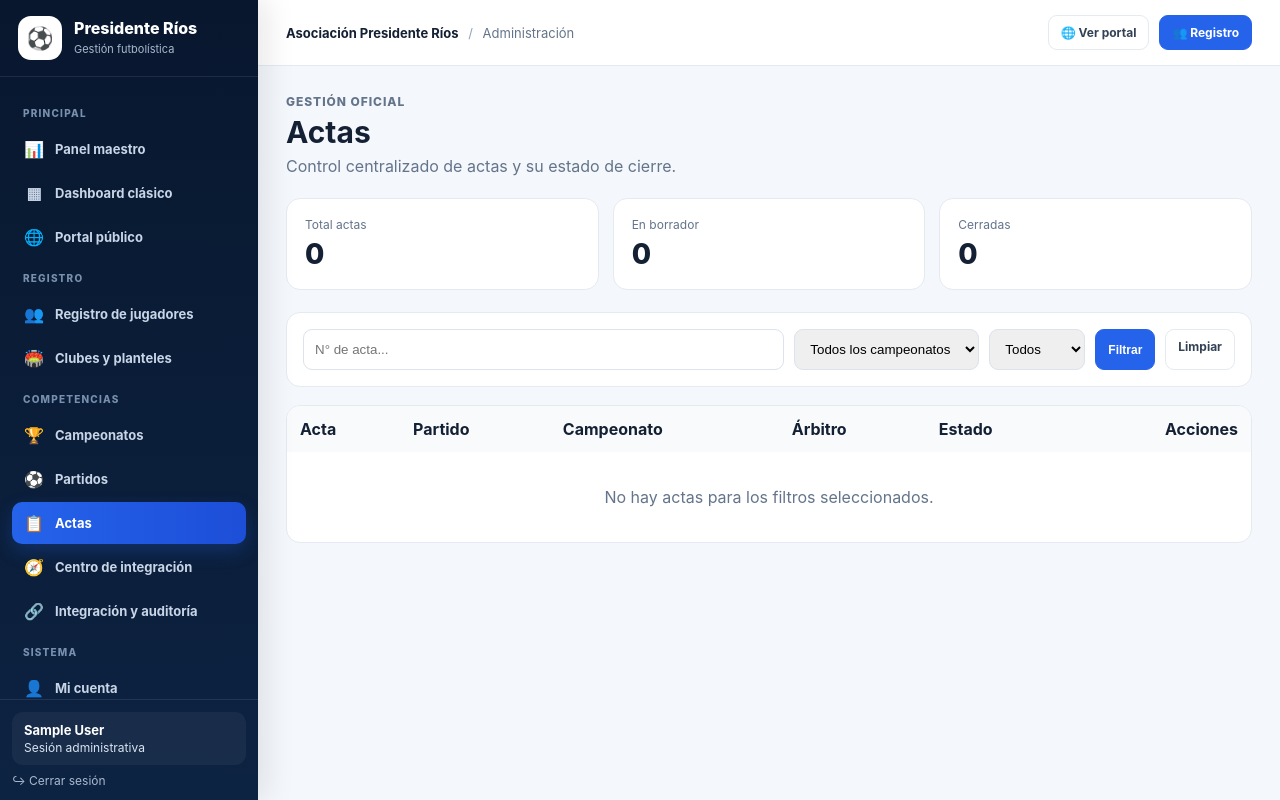
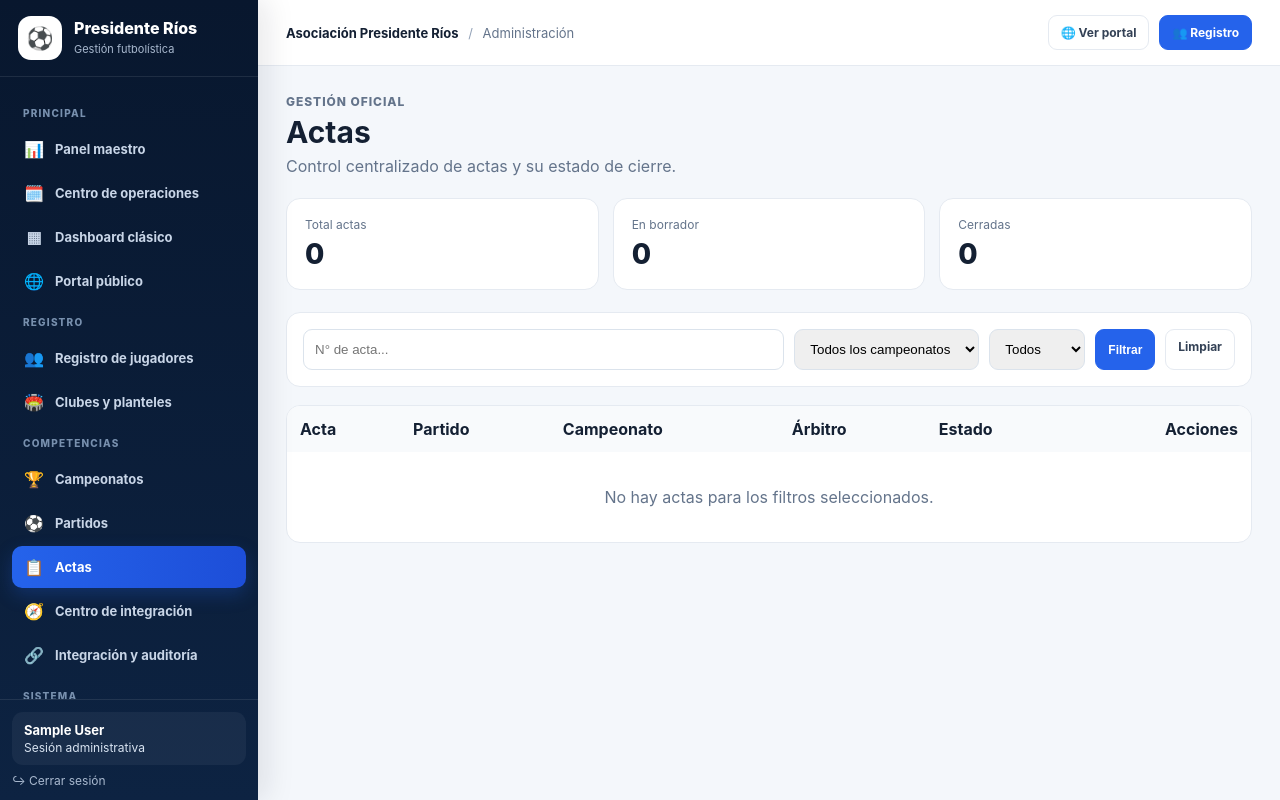
Before and after one commit to asociacionpresidenterios/sistema-presidente-rios, a Flask app: page /admin/actas in a window 1280 px wide. Run offline with Flask 3, Linux system fonts and the light colour scheme; the visitor is signed in with stand-in values (Sample User, id 1); some libraries are stand-ins or nearby versions.

Commit message:
Add link to Centro de operaciones in base.html

```diff
--- a/templates/base.html
+++ b/templates/base.html
@@ -60,6 +60,7 @@ a{text-decoration:none;color:inherit}
   <div class="side-scroll">
     <div class="section-label">Principal</div>
     <a class="nav-item {% if request.endpoint in ['admin_panel_maestro'] %}active{% endif %}" href="{{ url_for('admin_panel_maestro') }}"><span class="nav-icon">📊</span>Panel maestro</a>
+    <a class="nav-item {% if request.endpoint in ['admin_operaciones'] %}active{% endif %}" href="{{ url_for('admin_operaciones') }}"><span class="nav-icon">🗓️</span>Centro de operaciones</a>
     <a class="nav-item {% if request.endpoint=='dashboard' %}active{% endif %}" href="{{ url_for('dashboard') }}"><span class="nav-icon">▦</span>Dashboard clásico</a>
     <a class="nav-item {% if request.endpoint=='publico' %}active{% endif %}" href="{{ url_for('publico') }}"><span class="nav-icon">🌐</span>Portal público</a>
 
```
